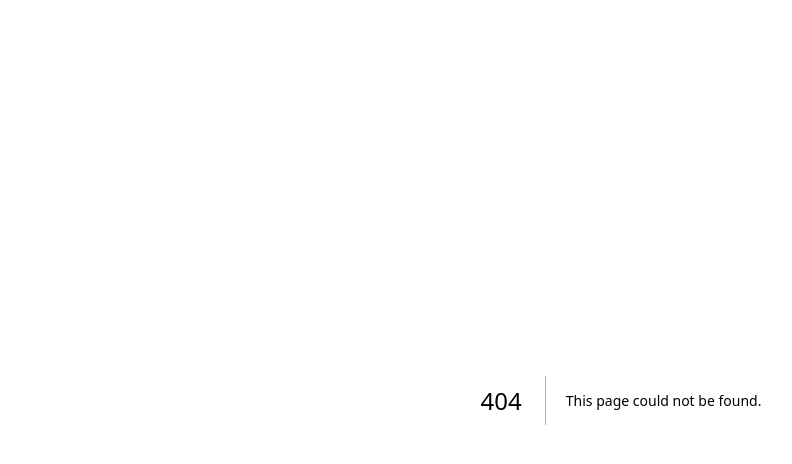
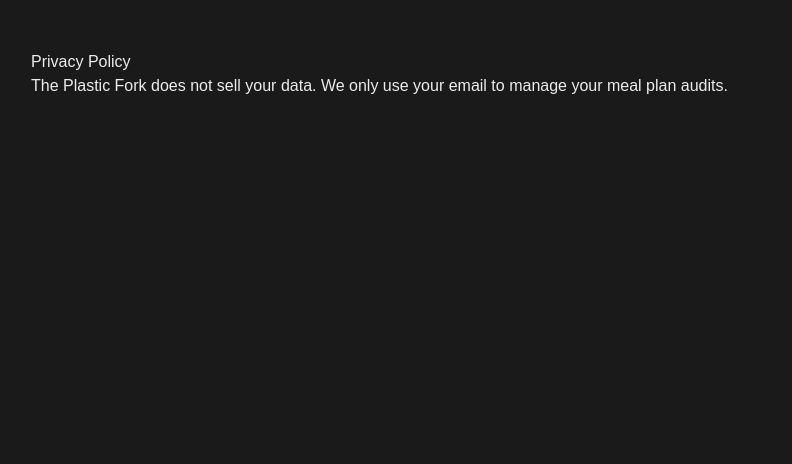
Before and after one commit to theplasticfork/theplasticfork, a Next.js app: page /privacy in a window 1280 px wide. Before the commit this address had no page. Shown: the top 464 px of the page, without its empty margins (19-811 px from the left). Built offline with nearby package versions, Linux system fonts and the light colour scheme.

Commit message:
added privacy policy page

```diff
--- /dev/null
+++ b/src/app/privacy/page.tsx
@@ -0,0 +1,8 @@
+export default function Privacy() {
+    return (
+      <div style={{ padding: '50px', fontFamily: 'sans-serif' }}>
+        <h1>Privacy Policy</h1>
+        <p>The Plastic Fork does not sell your data. We only use your email to manage your meal plan audits.</p>
+      </div>
+    )
+  }
```
